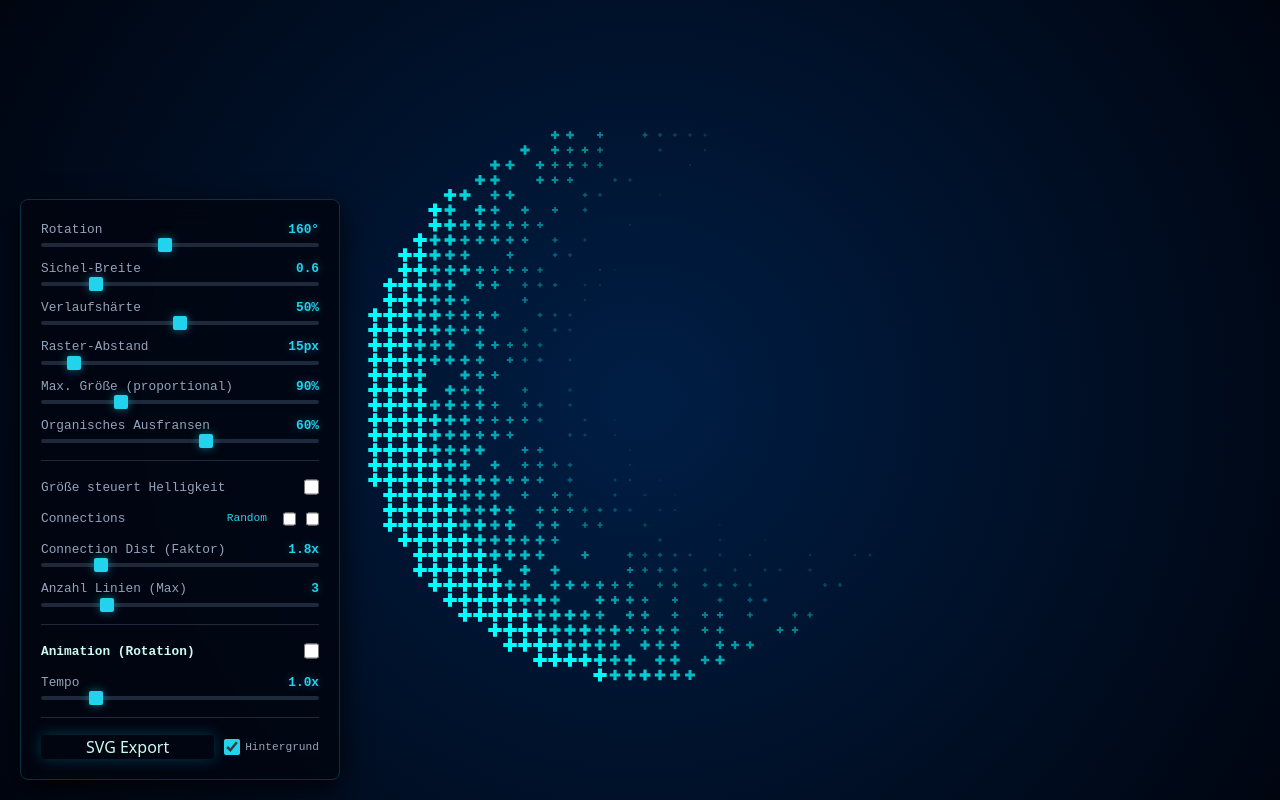
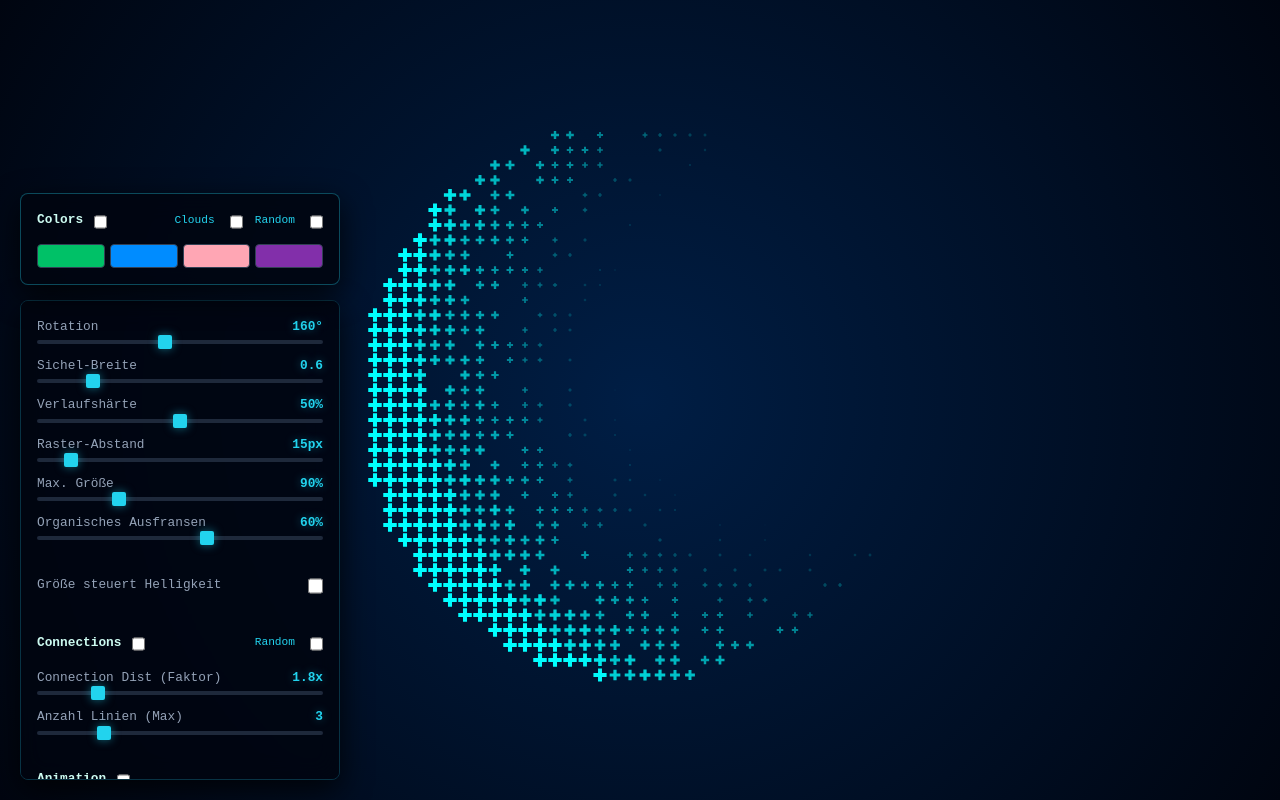
Before and after one commit to gabiwan24/earthplus, a plain HTML site: page index.html in a window 1280 px wide. Drawn offline with nearby package versions, Linux system fonts and the light colour scheme.

Commit message:
Update index.html

```diff
--- a/index.html
+++ b/index.html
@@ -3,11 +3,11 @@
 <head>
     <meta charset="UTF-8">
     <meta name="viewport" content="width=device-width, initial-scale=1.0">
-    <title>Organischer Halbmond - Animated</title>
+    <title>Organischer Halbmond - Animated & Colors</title>
     <script src="https://cdn.tailwindcss.com"></script>
     <style>
         body {
-            /* Hintergrund: Ein tiefer blauer Verlauf ("Blaufläche") statt flachem Schwarz */
+            /* Hintergrund: Ein tiefer blauer Verlauf */
             background: radial-gradient(circle at center, #001e45 0%, #000510 100%);
             color: #ccfbf1;
             display: flex;
@@ -17,34 +17,52 @@
             height: 100vh;
             margin: 0;
             overflow: hidden;
-            user-select: none; /* Keine Textauswahl */
+            user-select: none;
             -webkit-user-select: none;
         }
 
         canvas {
-            /* Canvas ist transparent, damit der Body-Gradient durchscheint */
             background-color: transparent;
             touch-action: none;
         }
 
-        .controls-container {
+        /* Container Wrapper für Stapelung unten links */
+        .ui-sidebar {
             position: absolute;
             bottom: 20px;
             left: 20px;
+            display: flex;
+            flex-direction: column-reverse; /* Damit das Main Panel unten ist */
+            gap: 15px;
+            width: 320px;
+            z-index: 10;
+            pointer-events: none; /* Klicks gehen durch leere Bereiche durch */
+        }
+
+        /* Gemeinsamer Style für Panels */
+        .panel {
             background: rgba(0, 5, 16, 0.85);
             backdrop-filter: blur(12px);
-            padding: 20px;
+            padding: 16px;
             border-radius: 8px;
             border: 1px solid #083344;
-            width: 320px;
+            box-shadow: 0 10px 30px rgba(0,0,0,0.8);
+            pointer-events: auto; /* Klicks aktivieren */
+        }
+
+        .main-controls {
+            max-height: 60vh;
+            overflow-y: auto;
             display: flex;
             flex-direction: column;
             gap: 12px;
-            box-shadow: 0 10px 30px rgba(0,0,0,0.8);
-            z-index: 10;
-            max-height: 90vh; /* Schutz für kleine Screens */
-            overflow-y: auto;
-            user-select: none; /* Keine Textauswahl im UI */
+        }
+
+        .color-panel {
+            display: flex;
+            flex-direction: column;
+            gap: 10px;
+            border: 1px solid #22d3ee55; /* Etwas hellerer Border um es hervorzuheben */
         }
 
         .control-group {
@@ -57,6 +75,19 @@
             justify-content: space-between;
             align-items: center;
             gap: 10px;
+            min-height: 24px;
+        }
+
+        .row-left {
+            display: flex;
+            align-items: center;
+            gap: 8px;
+        }
+
+        .row-right {
+            display: flex;
+            align-items: center;
+            gap: 12px;
         }
 
         label {
@@ -67,6 +98,21 @@
             font-family: monospace;
             margin-bottom: 4px;
             width: 100%;
+        }
+
+        /* Label ohne width für Flexbox rows */
+        .lbl-inline {
+            font-size: 0.8rem;
+            color: #ccfbf1;
+            font-weight: bold;
+            font-family: monospace;
+            cursor: pointer;
+        }
+
+        .lbl-sub {
+             font-size: 0.7rem;
+             color: #22d3ee;
+             cursor: pointer;
         }
 
         span.value {
@@ -106,6 +152,26 @@
             cursor: pointer;
         }
 
+        /* Color Input Styling */
+        input[type=color] {
+            -webkit-appearance: none;
+            border: none;
+            width: 100%;
+            height: 24px;
+            border-radius: 4px;
+            cursor: pointer;
+            background: none;
+            padding: 0;
+            overflow: hidden;
+        }
+        input[type=color]::-webkit-color-swatch-wrapper {
+            padding: 0;
+        }
+        input[type=color]::-webkit-color-swatch {
+            border: 1px solid #334155;
+            border-radius: 4px;
+        }
+
         button {
             background: linear-gradient(135deg, #06b6d4, #22d3ee);
             color: #000510;
@@ -130,16 +196,17 @@
             height: 1px;
             background-color: #1e293b;
             margin: 5px 0;
+            width: 100%;
         }
 
-        /* Scrollbar styling für controls container falls nötig */
-        .controls-container::-webkit-scrollbar {
+        /* Scrollbar styling */
+        .main-controls::-webkit-scrollbar {
             width: 6px;
         }
-        .controls-container::-webkit-scrollbar-track {
+        .main-controls::-webkit-scrollbar-track {
             background: #000510;
         }
-        .controls-container::-webkit-scrollbar-thumb {
+        .main-controls::-webkit-scrollbar-thumb {
             background: #1e293b;
             border-radius: 3px;
         }
@@ -149,7 +216,10 @@
 
     <canvas id="mainCanvas"></canvas>
 
-    <div class="controls-container">
+    <div class="ui-sidebar">
+
+        <!-- MAIN CONTROLS (Unten) -->
+        <div class="panel main-controls">
             <!-- Rotation -->
             <div class="control-group">
                 <label>
@@ -189,7 +259,7 @@
              <!-- Max Größe -->
              <div class="control-group">
                 <label>
-                Max. Größe (proportional)
+                    Max. Größe
                     <span id="maxSizeVal" class="value">90%</span>
                 </label>
                 <input type="range" id="maxSizeSlider" min="10" max="300" value="90">
@@ -208,21 +278,25 @@
 
             <!-- Helligkeit Modus -->
             <div class="row">
-            <label for="sizeModeCheck" style="margin:0; cursor:pointer;">Größe steuert Helligkeit</label>
+                <label for="sizeModeCheck" class="lbl-inline" style="font-weight:normal; color:#94a3b8;">Größe steuert Helligkeit</label>
                 <input type="checkbox" id="sizeModeCheck">
             </div>
 
-        <!-- Connections (NEU) -->
+            <div class="divider"></div>
+
+            <!-- Connections -->
             <div class="row">
-            <label for="connCheck" style="margin:0; cursor:pointer;">Connections</label>
-            <div style="display:flex; gap:10px; align-items:center;">
-                 <label for="randConnCheck" style="margin:0; cursor:pointer; font-size: 0.7rem; color: #22d3ee;">Random</label>
+                <div class="row-left">
+                    <label for="connCheck" class="lbl-inline">Connections</label>
+                    <input type="checkbox" id="connCheck">
+                </div>
+                <div class="row-right">
+                    <label for="randConnCheck" class="lbl-sub">Random</label>
                     <input type="checkbox" id="randConnCheck">
-                 <input type="checkbox" id="connCheck">
                 </div>
             </div>
 
-        <!-- Connection Factor Slider (Update) -->
+            <!-- Connection Settings -->
             <div class="control-group">
                 <label>
                     Connection Dist (Faktor)
@@ -231,7 +305,6 @@
                 <input type="range" id="connFactorSlider" min="10" max="50" value="18">
             </div>
 
-        <!-- Max Lines Slider (Neu) -->
             <div class="control-group">
                 <label>
                     Anzahl Linien (Max)
@@ -242,10 +315,12 @@
 
             <div class="divider"></div>
 
-        <!-- Animation Controls (Verschoben nach unten) -->
+            <!-- Animation Controls -->
             <div class="row">
-            <label for="animCheck" style="margin:0; cursor:pointer; color: #ccfbf1; font-weight:bold;">Animation (Rotation)</label>
+                <div class="row-left">
+                     <label for="animCheck" class="lbl-inline">Animation</label>
                      <input type="checkbox" id="animCheck">
+                </div>
             </div>
 
             <div class="control-group">
@@ -268,6 +343,32 @@
             </div>
         </div>
 
+        <!-- COLOR PANEL (Oben / Separiert) -->
+        <div class="panel color-panel">
+            <div class="row">
+                <div class="row-left">
+                    <label for="multiColorCheck" class="lbl-inline">Colors</label>
+                    <input type="checkbox" id="multiColorCheck">
+                </div>
+                <div class="row-right">
+                     <label for="cloudsColorCheck" class="lbl-sub">Clouds</label>
+                     <input type="checkbox" id="cloudsColorCheck">
+
+                     <label for="randColorCheck" class="lbl-sub">Random</label>
+                     <input type="checkbox" id="randColorCheck">
+                </div>
+            </div>
+
+            <div class="row" style="gap:5px;">
+                <input type="color" id="color1" value="#00c167" title="Color 1">
+                <input type="color" id="color2" value="#008cff" title="Color 2">
+                <input type="color" id="color3" value="#ffa6b4" title="Color 3">
+                <input type="color" id="color4" value="#822faa" title="Color 4">
+            </div>
+        </div>
+
+    </div>
+
     <script>
         const canvas = document.getElementById('mainCanvas');
         const ctx = canvas.getContext('2d');
@@ -283,17 +384,26 @@
             maxSize: { input: document.getElementById('maxSizeSlider'), display: document.getElementById('maxSizeVal') },
             noise: { input: document.getElementById('noiseSlider'), display: document.getElementById('noiseVal') },
             sizeMode: document.getElementById('sizeModeCheck'),
+            // Connection
             conn: document.getElementById('connCheck'),
             connRandom: document.getElementById('randConnCheck'),
             connFactor: { input: document.getElementById('connFactorSlider'), display: document.getElementById('connFactorVal') },
             maxLines: { input: document.getElementById('maxLinesSlider'), display: document.getElementById('maxLinesVal') },
-            bgExport: document.getElementById('bgExportCheck')
+            bgExport: document.getElementById('bgExportCheck'),
+            // Color Elements
+            multiColor: document.getElementById('multiColorCheck'),
+            randColor: document.getElementById('randColorCheck'),
+            cloudsColor: document.getElementById('cloudsColorCheck'),
+            colors: [
+                document.getElementById('color1'),
+                document.getElementById('color2'),
+                document.getElementById('color3'),
+                document.getElementById('color4')
+            ]
         };
 
         let width, height, minDim;
         const dpr = window.devicePixelRatio || 1;
-
-        // Animation State
         let animationFrameId;
 
         function resize() {
@@ -311,23 +421,66 @@
             if (!els.anim.checked) render();
         }
 
-        // Deterministischer Zufall für Positions-basierte Logik
         function pseudoRandom(x, y) {
             return Math.abs(Math.sin(x * 12.9898 + y * 78.233) * 43758.5453) % 1;
         }
 
-        const COLOR_CYAN_RGB = "0, 255, 255";
+        // Noise Function für die Clouds (weiche Gradienten)
+        // Einfache Überlagerung von Sinuswellen
+        function cloudNoise(x, y) {
+            const scale = 0.003;
+            const v1 = Math.sin(x * scale + y * scale * 0.5);
+            const v2 = Math.cos(x * scale * 0.5 - y * scale);
+            const v3 = Math.sin(x * scale * 0.2 + y * scale * 0.2 + 2);
+
+            // Normalize -1 to 1 -> 0 to 1
+            const val = (v1 + v2 + v3) / 3;
+            return val * 0.5 + 0.5;
+        }
+
+        function hexToRgb(hex) {
+            const result = /^#?([a-f\d]{2})([a-f\d]{2})([a-f\d]{2})$/i.exec(hex);
+            return result ? [
+                parseInt(result[1], 16),
+                parseInt(result[2], 16),
+                parseInt(result[3], 16)
+            ] : [0, 255, 255];
+        }
+
+        // Interpolation zwischen 4 Farben basierend auf t (0 bis 1)
+        function getGradientColor(t, colors) {
+            // Clamp t
+            t = Math.max(0, Math.min(1, t));
+
+            let c1, c2, localT;
+            if (t < 0.33) {
+                c1 = colors[0]; c2 = colors[1];
+                localT = t / 0.33;
+            } else if (t < 0.66) {
+                c1 = colors[1]; c2 = colors[2];
+                localT = (t - 0.33) / 0.33;
+            } else {
+                c1 = colors[2]; c2 = colors[3];
+                localT = (t - 0.66) / 0.34;
+            }
+
+            const r = Math.round(c1[0] + (c2[0] - c1[0]) * localT);
+            const g = Math.round(c1[1] + (c2[1] - c1[1]) * localT);
+            const b = Math.round(c1[2] + (c2[2] - c1[2]) * localT);
+            return [r, g, b];
+        }
+
+        const COLOR_CYAN_RGB = [0, 255, 255];
 
         function getPlusPathData(x, y, scale, spacing, maxSizeFactor) {
             const maxSize = spacing * maxSizeFactor;
             const size = maxSize * scale;
             const s = size / 2;
             const t = Math.max(0.5, size * 0.15);
-
             return `M ${x-t} ${y-s} L ${x+t} ${y-s} L ${x+t} ${y-t} L ${x+s} ${y-t} L ${x+s} ${y+t} L ${x+t} ${y+t} L ${x+t} ${y+s} L ${x-t} ${y+s} L ${x-t} ${y+t} L ${x-s} ${y+t} L ${x-s} ${y-t} L ${x-t} ${y-t} Z`;
         }
 
-        function drawSinglePathPlus(x, y, scale, spacing, sizeMode, maxSizeFactor) {
+        function drawSinglePathPlus(x, y, scale, spacing, sizeMode, maxSizeFactor, colorRgb) {
             ctx.beginPath();
 
             let drawScale = scale;
@@ -338,7 +491,7 @@
                 drawScale = Math.pow(scale, 1.5);
             }
 
-            ctx.fillStyle = `rgba(${COLOR_CYAN_RGB}, ${alpha})`;
+            ctx.fillStyle = `rgba(${colorRgb[0]}, ${colorRgb[1]}, ${colorRgb[2]}, ${alpha})`;
 
             const maxSize = spacing * maxSizeFactor;
             const size = maxSize * drawScale;
@@ -358,13 +511,11 @@
             ctx.lineTo(x - s, y + t);
             ctx.lineTo(x - s, y - t);
             ctx.lineTo(x - t, y - t);
-
             ctx.closePath();
             ctx.fill();
         }
 
         function getRenderData() {
-            // angle wird als Float geparst für smootheren Input
             const angleDeg = parseFloat(els.angle.input.value);
             const crescentFactor = parseInt(els.crescent.input.value) / 100;
             const spacing = parseInt(els.spacing.input.value);
@@ -376,11 +527,15 @@
             // Connections Config
             const showConn = els.conn.checked;
             const randomConn = els.connRandom.checked;
-            const connFactor = parseInt(els.connFactor.input.value) / 10; // 1.0 bis 5.0
+            const connFactor = parseInt(els.connFactor.input.value) / 10;
             const maxLines = parseInt(els.maxLines.input.value);
+            const connDist = spacing * connFactor;
 
-            // Die Distanz skaliert nun mit dem Rasterabstand
-            const connDist = spacing * connFactor;
+            // Color Config
+            const isMultiColor = els.multiColor.checked;
+            const isRandomColor = els.randColor.checked;
+            const isCloudsColor = els.cloudsColor.checked;
+            const activeColors = els.colors.map(el => hexToRgb(el.value));
 
             const centerX = width / 2;
             const centerY = height / 2;
@@ -419,16 +574,29 @@
                         const rand = pseudoRandom(i, j);
                         const noiseMod = 1.0 - (hardnessFactor * 0.5);
                         const dropoutThreshold = (1 - intensity) * noiseFactor * 2.0 * noiseMod;
-
                         if (rand < dropoutThreshold) continue;
-
-                        if (noiseFactor > 0) {
-                             intensity *= (1 - (rand * noiseFactor * 0.3));
-                        }
+                        if (noiseFactor > 0) intensity *= (1 - (rand * noiseFactor * 0.3));
                     }
 
                     if (intensity > 0.05) {
-                        points.push({x, y, intensity, spacing});
+                        let ptColor = COLOR_CYAN_RGB;
+                        if (isMultiColor) {
+                            if (isRandomColor) {
+                                // Random
+                                const randVal = pseudoRandom(i * 13, j * 7);
+                                const index = Math.floor(randVal * 4);
+                                ptColor = activeColors[index];
+                            } else if (isCloudsColor) {
+                                // Clouds (Noise Gradient)
+                                const t = cloudNoise(x, y);
+                                ptColor = getGradientColor(t, activeColors);
+                            } else {
+                                // Standard Gradient (Linear)
+                                let t = x / width;
+                                ptColor = getGradientColor(t, activeColors);
+                            }
+                        }
+                        points.push({x, y, intensity, spacing, color: ptColor});
                     }
                 }
             }
@@ -443,15 +611,10 @@
                 const p1 = data.points[i];
                 let candidates = [];
 
-                // Wir sammeln potenzielle Kandidaten.
-                // Da Punkte sortiert sind, schauen wir nur vorwärts um Duplikate zu vermeiden,
-                // ABER für "Random" Logik schauen wir auch vorwärts, um eine verzweigte Struktur zu erzeugen.
-                // Um es effizient zu halten, bleiben wir beim "forward scanning".
-
                 for (let j = i + 1; j < data.points.length; j++) {
                     const p2 = data.points[j];
                     const dx = p2.x - p1.x;
-                    if (dx > maxDist) break; // Optimierung: Da sortiert nach Spalten/X
+                    if (dx > maxDist) break;
 
                     const dy = Math.abs(p2.y - p1.y);
                     if (dy > maxDist) continue;
@@ -464,23 +627,17 @@
 
                 if (candidates.length === 0) continue;
 
-                // Sortier-Logik
                 if (data.randomConn) {
-                    // Deterministisches "Random" basierend auf Koordinaten
-                    // Damit es nicht flackert und im SVG gleich aussieht.
                     candidates.sort((a, b) => {
                         const rA = pseudoRandom(p1.x + a.point.x, p1.y + a.point.y);
                         const rB = pseudoRandom(p1.x + b.point.x, p1.y + b.point.y);
                         return rA - rB;
                     });
                 } else {
-                    // Sortiere nach Distanz (nächste zuerst)
                     candidates.sort((a, b) => a.dist - b.dist);
                 }
 
-                // Limit anwenden
                 const count = Math.min(candidates.length, data.maxLines);
-
                 for(let k=0; k < count; k++) {
                     lines.push({
                         p1: p1,
@@ -493,7 +650,7 @@
         }
 
         function render() {
-            // UI Update
+            // UI Text Updates
             const angleVal = parseFloat(els.angle.input.value).toFixed(0);
             els.angle.display.innerText = angleVal + "°";
             els.crescent.display.innerText = (parseInt(els.crescent.input.value) / 100).toFixed(1);
@@ -502,25 +659,22 @@
             els.maxSize.display.innerText = els.maxSize.input.value + "%";
             els.noise.display.innerText = els.noise.input.value + "%";
             els.maxLines.display.innerText = els.maxLines.input.value;
-
             const connFact = parseInt(els.connFactor.input.value) / 10;
             els.connFactor.display.innerText = connFact.toFixed(1) + "x";
-
             const speed = parseInt(els.speed.input.value);
             els.speed.display.innerText = (speed / 10).toFixed(1) + "x";
 
             ctx.clearRect(0, 0, width, height);
-
             const data = getRenderData();
 
             // 1. Draw Connections
             if (data.showConn) {
                 const lines = calculateConnections(data);
                 ctx.lineWidth = 0.5;
-
                 lines.forEach(line => {
                     ctx.beginPath();
-                    ctx.strokeStyle = `rgba(0, 255, 255, ${line.opacity})`;
+                    const c = line.p1.color;
+                    ctx.strokeStyle = `rgba(${c[0]}, ${c[1]}, ${c[2]}, ${line.opacity})`;
                     ctx.moveTo(line.p1.x, line.p1.y);
                     ctx.lineTo(line.p2.x, line.p2.y);
                     ctx.stroke();
@@ -529,32 +683,24 @@
 
             // 2. Draw Symbols
             data.points.forEach(p => {
-                drawSinglePathPlus(p.x, p.y, p.intensity, p.spacing, data.sizeMode, data.maxSizeFactor);
+                drawSinglePathPlus(p.x, p.y, p.intensity, p.spacing, data.sizeMode, data.maxSizeFactor, p.color);
             });
         }
 
-        // Animation Loop
         function animate() {
             if (!els.anim.checked) return;
-
             const speed = parseInt(els.speed.input.value);
             const increment = speed * 0.05;
-
             let currentAngle = parseFloat(els.angle.input.value);
             currentAngle = (currentAngle + increment) % 360;
-
             els.angle.input.value = currentAngle;
-
             render();
             animationFrameId = requestAnimationFrame(animate);
         }
 
         els.anim.addEventListener('change', () => {
-            if (els.anim.checked) {
-                animate();
-            } else {
-                if (animationFrameId) cancelAnimationFrame(animationFrameId);
-            }
+            if (els.anim.checked) animate();
+            else if (animationFrameId) cancelAnimationFrame(animationFrameId);
         });
 
         function exportSVG() {
@@ -575,48 +721,41 @@
                 `;
             }
 
-            // 1. Export Connections
             if (data.showConn) {
                 const lines = calculateConnections(data);
-
                 lines.forEach(line => {
-                     // SVG opacity auf 3 Dezimalstellen runden
                      const op = line.opacity.toFixed(3);
-                     svg += `<line x1="${line.p1.x}" y1="${line.p1.y}" x2="${line.p2.x}" y2="${line.p2.y}" stroke="rgb(0, 255, 255)" stroke-opacity="${op}" stroke-width="0.5" />`;
+                     const c = line.p1.color;
+                     const colStr = `rgb(${c[0]},${c[1]},${c[2]})`;
+                     svg += `<line x1="${line.p1.x}" y1="${line.p1.y}" x2="${line.p2.x}" y2="${line.p2.y}" stroke="${colStr}" stroke-opacity="${op}" stroke-width="0.5" />`;
                 });
             }
 
-            // 2. Export Symbols
             data.points.forEach(p => {
                 let drawScale = p.intensity;
                 let opacity = p.intensity.toFixed(2);
-                let fill = `rgb(0, 255, 255)`;
-
+                let fill = `rgb(${p.color[0]}, ${p.color[1]}, ${p.color[2]})`;
                 if (data.sizeMode) {
                     opacity = "1";
                     drawScale = Math.pow(p.intensity, 1.5);
                 }
-
                 const d = getPlusPathData(p.x, p.y, drawScale, p.spacing, data.maxSizeFactor);
                 const opacityAttr = opacity === "1" ? "" : `fill-opacity="${opacity}"`;
-
                 svg += `<path d="${d}" fill="${fill}" ${opacityAttr} />`;
             });
 
             svg += `</svg>`;
-
             const blob = new Blob([svg], {type: "image/svg+xml;charset=utf-8"});
             const url = URL.createObjectURL(blob);
             const link = document.createElement("a");
             link.href = url;
-            link.download = `moon_transparent_${Date.now()}.svg`;
+            link.download = `moon_pattern_${Date.now()}.svg`;
             document.body.appendChild(link);
             link.click();
             document.body.removeChild(link);
         }
 
         window.addEventListener('resize', resize);
-
         function queueRender() {
             if (els.anim.checked && this !== els.anim) return;
             render();
@@ -624,12 +763,15 @@
 
         Object.values(els).forEach(el => {
             if (el === els.anim) return;
+            if (Array.isArray(el)) {
+                el.forEach(c => c.addEventListener('input', queueRender));
+            } else {
                 if(el.input) el.input.addEventListener('input', queueRender);
                 else el.addEventListener('change', queueRender);
+            }
         });
 
         setTimeout(resize, 100);
-
     </script>
 </body>
 </html>
```
Lines whose indentation alone changed are shown as unchanged.
